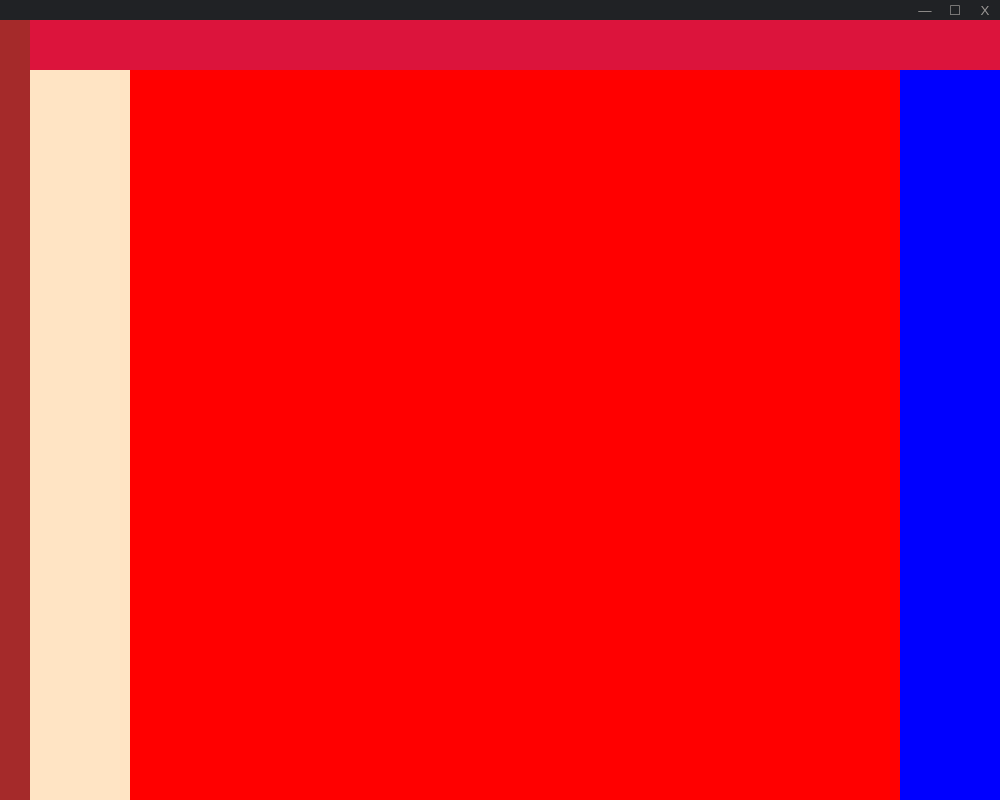
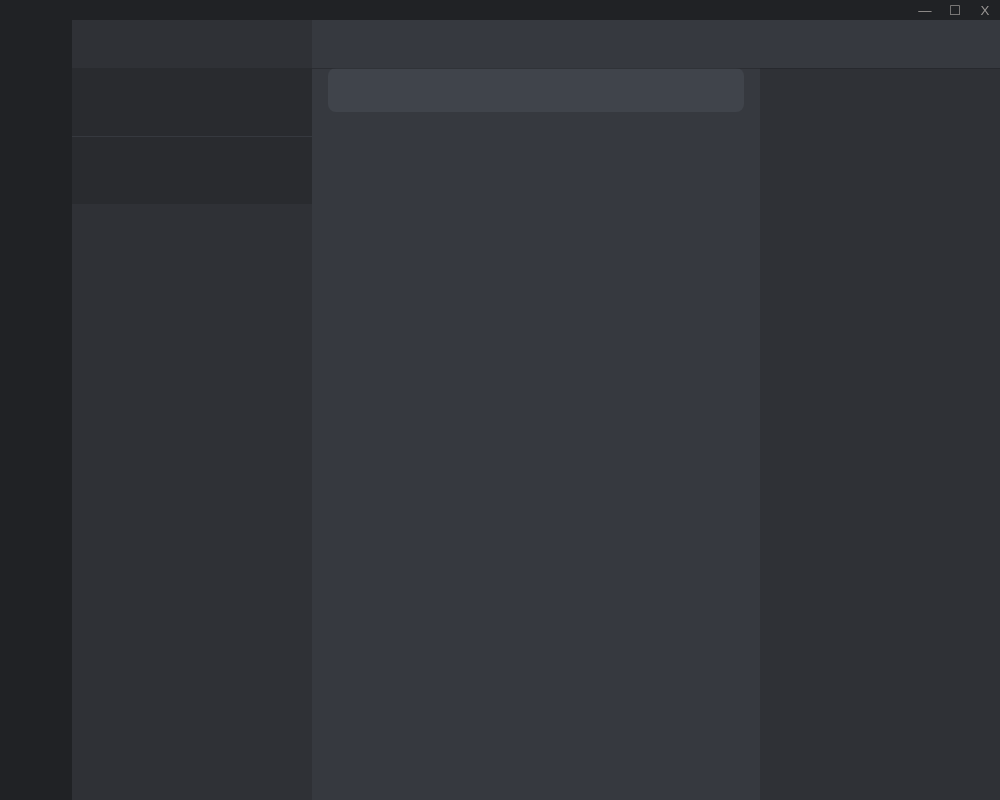
Before and after one commit to FlamingH0rse/deezcord, an Electron app: page frontend/app/app.html in a window 1000 px wide. Drawn offline with Linux system fonts and the light colour scheme.

Commit message:
outline with colour finalised

```diff
--- a/frontend/app/app.html
+++ b/frontend/app/app.html
@@ -20,10 +20,22 @@
         <div class="actualbody">
             <div class="serverslist"></div>
             <div class="mainpart">
-                <div class="tpart"></div>
+                <div class="tpart">
+                    <div class="channeltop"></div>
+                    <div class="middletop"></div>
+                </div>
                 <div class="bpart">
-                    <div class="channels"></div>
-                    <div class="msgpart"></div>
+                    <div class="channels">
+                        <div class="channelslist"></div>
+                        <div class="status"></div>
+                        <div class="profile"></div>
+                    </div>
+                    <div class="msgpart">
+                        <div class="msgcontainer"></div>
+                        <div class="inputsection">
+                            <div class="inputbox"></div>
+                        </div>
+                    </div>
                     <div class="memberslist"></div>
                 </div>
             </div>
--- a/frontend/app/style.css
+++ b/frontend/app/style.css
@@ -73,10 +73,11 @@ html,
 
 /* servers list */
 .serverslist{
-    background-color: brown;
+    background-color: #202225;
     flex-grow: 0;
     flex-shrink: 0;
-    width: 30px;
+    width: 72px;
+    padding-top: 4px;
 }
 
 /* main part */
@@ -91,10 +92,23 @@ html,
 /* top part of main */
 .tpart{
     background-color: crimson;
-    height: 50px;
+    height: 48px;
     display: flex;
     flex-shrink: 0;
     flex-grow: 0;
+    filter: drop-shadow(0 1px rgba(32, 34, 37, 0.5))
+}
+.channeltop{
+    background-color: #2F3136;
+    width: 240px;
+    display: flex;
+    flex-shrink: 0;
+    flex-grow: 0;
+}
+.middletop {
+    background-color: #36393F;
+    flex-grow: 1;
+    flex-shrink: 1
 }
 
 /* bottom part of main */
@@ -107,23 +121,62 @@ html,
 
 /* channels */
 .channels{
-    background-color: bisque;
-    width: 100px;
+    background-color: #2F3136;
+    width: 240px;
     flex-shrink: 0;
     flex-grow: 0;
 }
-
+.status {
+    background-color: #292B2F;
+    height: 68px;
+    filter: drop-shadow(0 1px #36393F)
+}
+.profile {
+    background-color: #292B2F;
+    height: 68px
+}
 /* msgpart */
 .msgpart{
-    background-color: red;
+    background-color: #36393F;
     flex-grow: 1;
     flex-shrink: 1;
 }
+.msgcontainer {
+    background-color: #36393F;
+    flex-grow: 1;
+    flex-shrink: 1;
+}
+.msgcontainer::-webkit-scrollbar {
+    width: 15px;
+}
 
+.msgcontainer::-webkit-scrollbar-track {
+    box-shadow: inset 0 0 10px 10px #2E3338;
+    border: solid 4px transparent;
+    border-radius: 10px;
+}
+
+.msgcontainer::-webkit-scrollbar-thumb {
+    box-shadow: inset 0 0 10px 10px #202225;
+    border: solid 4px transparent;
+    border-radius: 10px;
+}
+
+.inputsection {
+    background-color: #36393F;
+    padding-left: 16px;
+    padding-right: 16px;
+    height: 68px;
+}
+.inputbox {
+    background-color: #40444B;
+    height: 44px;
+    border-radius: 8px;
+}
 /* memberslist */
 .memberslist{
-    background-color: blue;
-    width: 100px;
+    background-color: #2F3136;
+    width: 240px;
     flex-shrink: 0;
     flex-grow: 0;
 }
```
